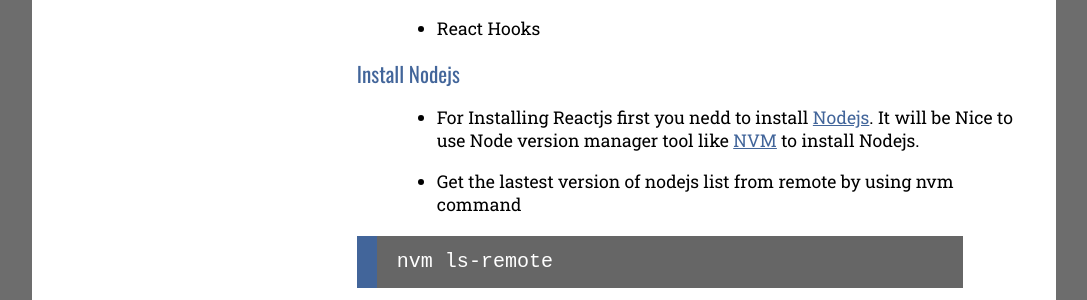
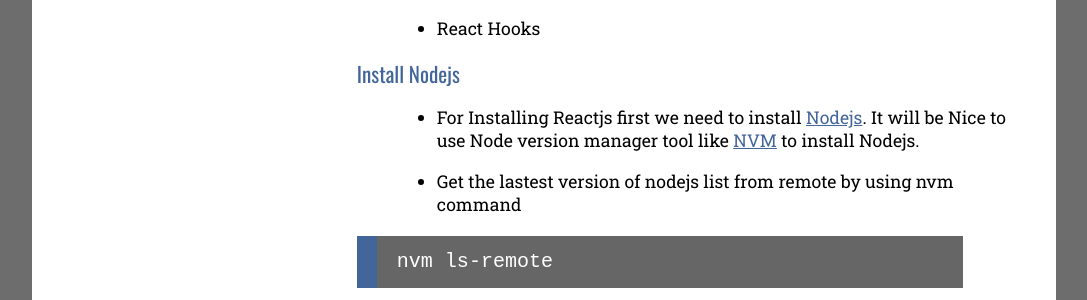
Before and after one commit to prdk0/prdk0.github.io, a Jekyll site: the page built from _posts/2019-08-17-reactjs-intro-installation.md, in a window 1280 px wide. Shown: the part 882-1182 px from the top of the page, without its empty margins (96-1183 px from the left). Built offline with Jekyll 4.4.1, drawn with Linux system fonts in a browser that asks for light colours; comment, search, counter and statistics services are not loaded.

Commit message:
corrected typos

```diff
--- a/_posts/2019-08-17-reactjs-intro-installation.md
+++ b/_posts/2019-08-17-reactjs-intro-installation.md
@@ -25,7 +25,7 @@ Notable Features
 
 Install Nodejs
 
-: - For Installing Reactjs first you nedd to install <a href="https://nodejs.org/en/download/" target="_blank">Nodejs</a>. It will be Nice to use Node version manager tool like <a href="https://github.com/nvm-sh/nvm" target="_blank">NVM</a> to install Nodejs.
+: - For Installing Reactjs first we need to install <a href="https://nodejs.org/en/download/" target="_blank">Nodejs</a>. It will be Nice to use Node version manager tool like <a href="https://github.com/nvm-sh/nvm" target="_blank">NVM</a> to install Nodejs.
 
 : - Get the lastest version of nodejs list from remote by using nvm command
 
```
